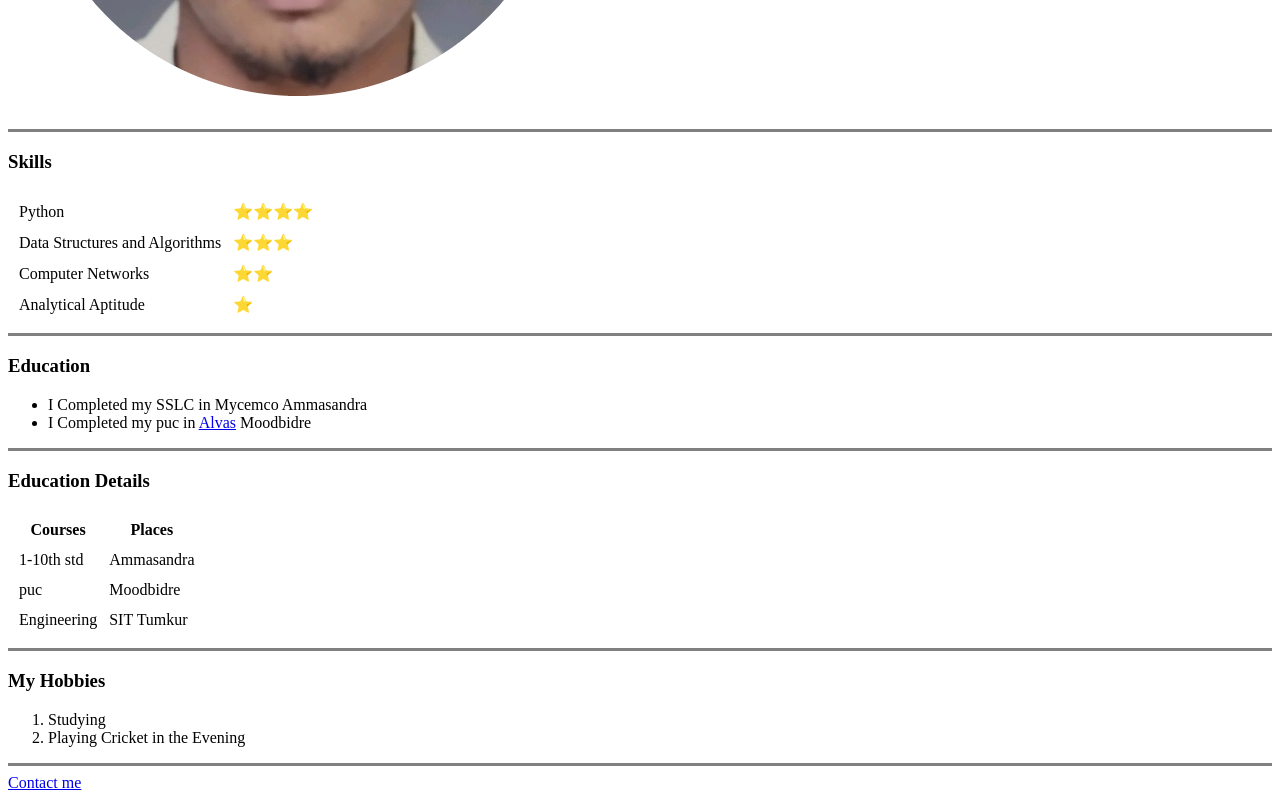
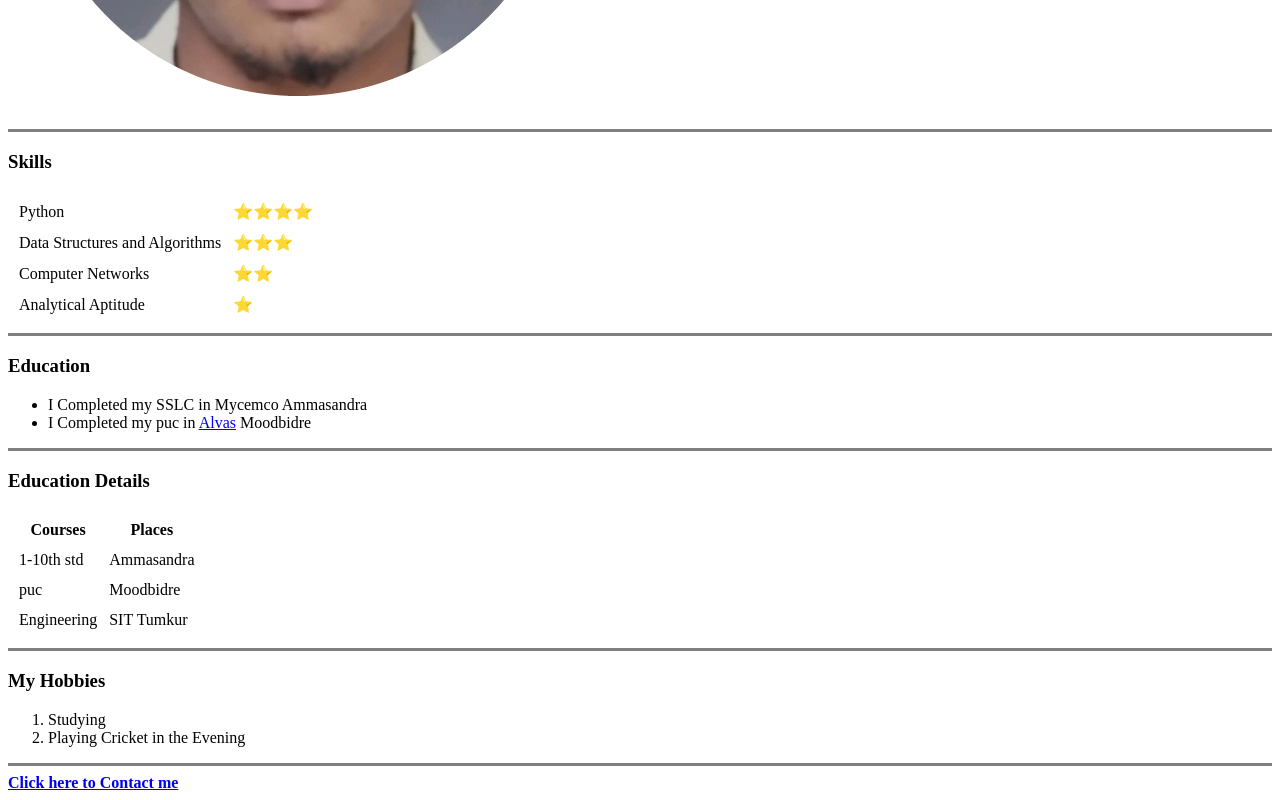
Before and after one commit to Shashank0831/CV, a plain HTML site: page index.html in a window 1280 px wide. Shown: the part 471-1271 px from the top of the page. Drawn offline with Linux system fonts and the light colour scheme.

Commit message:
Update index.html

```diff
--- a/index.html
+++ b/index.html
@@ -71,6 +71,6 @@
       <li>Playing Cricket in the Evening</li>
     </ol>
     <hr size="3" noshade>
-    <a href="contact.html">Contact me</a>
+    <a href="contact.html"><strong>Click here to Contact me</strong></a>
   </body>
 </html>
```
